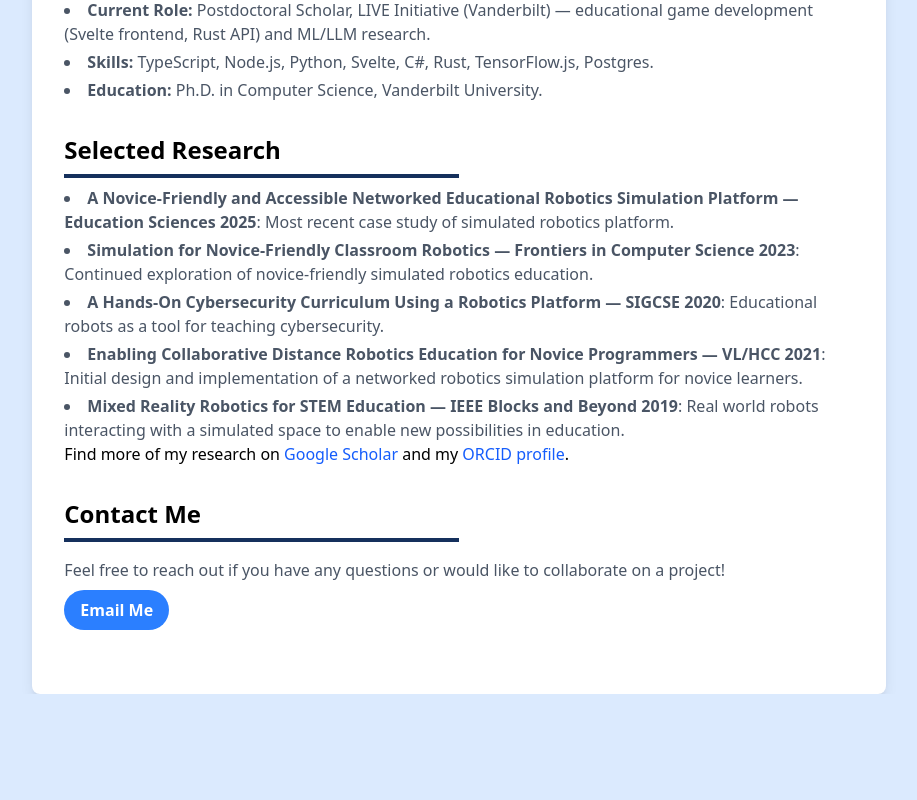
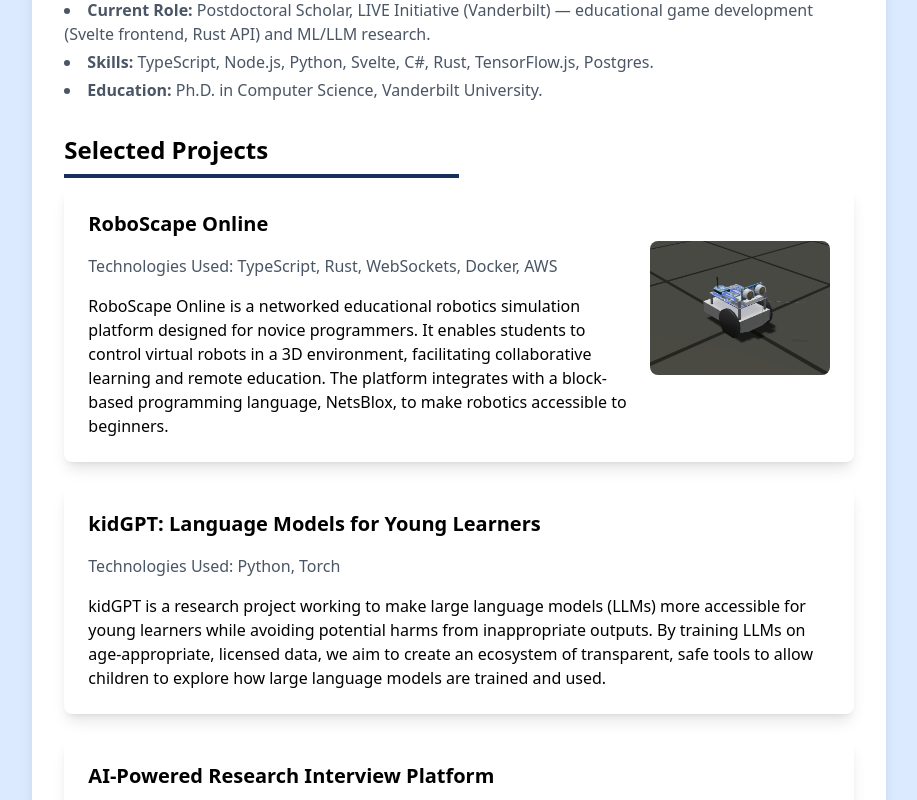
Before and after one commit to gsteinLTU/gordonstein.dev, a SvelteKit app: page / in a window 1280 px wide. Shown: the part 440-1240 px from the top of the page, without its empty margins (181-1098 px from the left). Before the commit the page ends 1134 px from the top, so only its background shows below. Built offline with nearby package versions, Linux system fonts and the light colour scheme.

Commit message:
Start adding projects

```diff
--- /dev/null
+++ b/src/lib/components/ProjectCard.svelte
@@ -0,0 +1,66 @@
+<script lang="ts">
+    // A simple card component to wrap project details
+    interface Props {
+        title: string;
+        technologies: string;
+        link?: string | null;
+        image?: string | null;
+        children?: any;
+    }
+
+    let { title, technologies, link = null, image = null, children } : Props = $props();
+</script>
+
+<article class="bg-white rounded-lg shadow-lg p-6 mb-6 flex flex-row gap-2">
+    <div>
+        <h3 class="text-xl font-semibold mb-4">{title}</h3>
+        <p class="text-gray-600 mb-4">Technologies Used: {technologies}</p>
+        {@render children?.()}
+        {#if link}
+            <p>
+                <a href={link} class="text-blue-500 hover:underline mt-4 inline-block" target="_blank" rel="noopener noreferrer">Learn More</a>
+            </p>
+        {/if}
+    </div>
+    {#if image}
+        <figure class="mb-4">
+            <img src={image} alt={title} class="w-full h-48 object-cover rounded-md mb-4" />
+        </figure>
+    {/if}
+</article>
+
+<style>
+    article {
+        transition: transform 0.2s;
+    }
+    figure {
+        display: flex;
+        align-items: center;
+        justify-content: center;
+        width: 100%;
+        max-width: 320px;
+        min-width: 180px;
+        margin-left: auto;
+        margin-right: auto;
+    }
+    figure img {
+        width: 100%;
+        height: auto;
+        max-height: 200px;
+        object-fit: cover;
+        border-radius: 0.5rem;
+        display: block;
+    }
+    @media (max-width: 640px) {
+        article {
+            flex-direction: column;
+        }
+        figure {
+            max-width: 100%;
+            min-width: 0;
+        }
+        figure img {
+            max-height: 160px;
+        }
+    }
+</style>
--- /dev/null
+++ b/src/lib/components/sections/Projects.svelte
@@ -0,0 +1,55 @@
+<script>
+    import ProjectCard from "../ProjectCard.svelte";
+
+</script>
+<section class="mt-6 text-left">
+    <h2 class="text-2xl font-bold mb-2">Selected Projects</h2>
+
+<ProjectCard title="RoboScape Online" technologies="TypeScript, Rust, WebSockets, Docker, AWS" image="/robot.png">
+    RoboScape Online is a networked educational robotics simulation platform designed for novice programmers.
+    It enables students to control virtual robots in a 3D environment, facilitating collaborative learning and remote education.
+    The platform integrates with a block-based programming language, NetsBlox, to make robotics accessible to beginners.
+</ProjectCard>
+
+<ProjectCard title="kidGPT: Language Models for Young Learners" technologies="Python, Torch">
+    kidGPT is a research project working to make large language models (LLMs) more accessible for young learners while avoiding potential harms from inappropriate outputs. By training LLMs on age-appropriate, licensed data, we aim to create an ecosystem of transparent, safe tools to allow children to explore how large language models are trained and used.
+</ProjectCard>
+
+<ProjectCard title="AI-Powered Research Interview Platform" technologies="TypeScript, Svelte, SvelteKit, Supabase, Postgres">
+    We wanted to utilize a freshman course for a research study, but needed a way to conduct interviews at scale while also reducing bias. This platform uses AI to conduct anonymous semi-structured interviews with students, allowing researchers to gather qualitative data without needing to perform interviews individually.
+</ProjectCard>
+
+<ProjectCard title="AI Ethics Educational Game" technologies="TypeScript, Svelte, Rust, TensorFlow.js, Postgres, AWS" image="/spot.png">
+    Young students learn about computational thinking, machine learning, and AI ethics through an interactive game. Students train and test machine learning models in a custom age-appropriate interface, while also considering the ethical implications of AI technologies.
+</ProjectCard>
+
+<ProjectCard title="BloxBuddy - AI Assistant for Block-Based Programming" technologies="TypeScript, OpenAI API">
+    BloxBuddy is an AI-powered assistant designed to help students learn block-based programming in NetsBlox. Students are guided through a conversation designed to keep them on track, while also being helpful without sacrificing the learning process by giving away answers.
+</ProjectCard>
+
+<ProjectCard title="Gesture Recognition Blocks" technologies="TypeScript, Svelte, TensorFlow.js">
+    Time series gesture recognition blocks for Scratch, using classification models trained with TensorFlow.js in a custom web interface. These blocks allow students to create interactive applications that respond to dynamic body movements.
+</ProjectCard>
+</section>
+
+
+<style>
+    section {
+        margin-bottom: 2rem;
+    }
+
+    section h2::after {
+        content: '';
+        position: relative;
+        width: 50%;
+        left: -25%;
+        margin: 8px auto 0;
+    }
+
+    section h2::after {
+        content: '';
+        display: block;
+        height: 4px;
+        background: #15305c;
+    }
+</style>
--- a/src/routes/+page.svelte
+++ b/src/routes/+page.svelte
@@ -4,6 +4,7 @@
     import AboutMe from '$lib/components/sections/AboutMe.svelte';
     import Links from '$lib/components/sections/Links.svelte';
     import Research from '$lib/components/sections/Research.svelte';
+    import Projects from '$lib/components/sections/Projects.svelte';
 </script>
 
 
@@ -24,6 +25,7 @@
     </div>
 
     <AboutMe />
+    <Projects />
     <Research />
     <ContactMe />
 </div>
```
Also changed, not shown: static/robot.png (added), static/spot.png (added).
